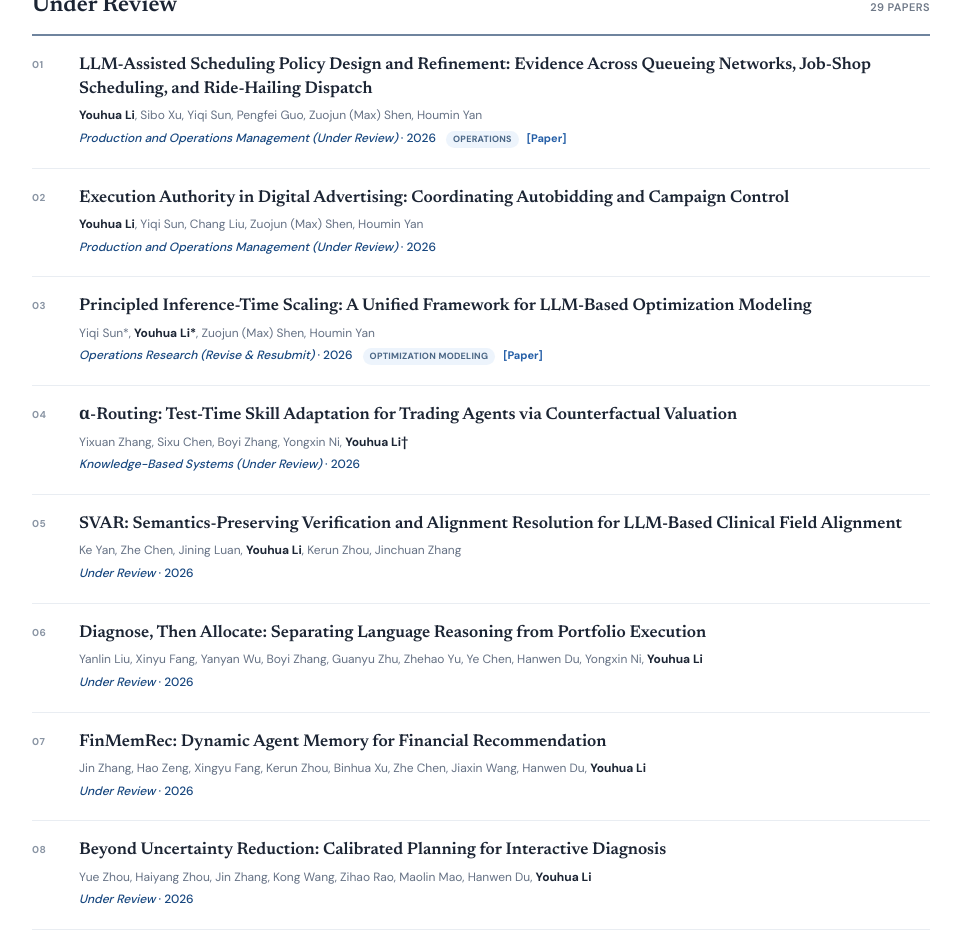
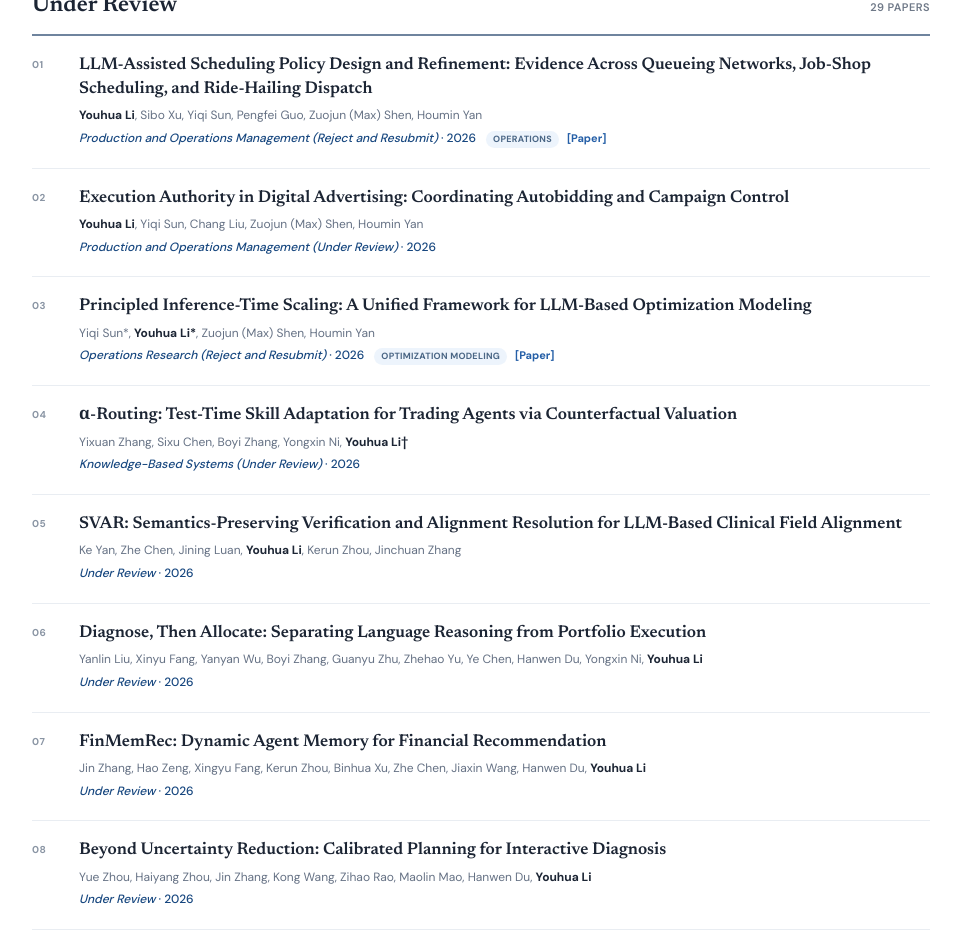
Before and after one commit to youhua97/youhua97.github.io, a Next.js app: page / in a window 1280 px wide. Shown: the part 2180-3110 px from the top of the page, without its empty margins (159-1119 px from the left). Built offline with nearby package versions, Linux system fonts and the light colour scheme.

Commit message:
Correct both manuscript statuses to Reject and Resubmit

```diff
--- a/app/data.ts
+++ b/app/data.ts
@@ -13,7 +13,7 @@ export const underReview: Paper[] = [
       "LLM-Assisted Scheduling Policy Design and Refinement: Evidence Across Queueing Networks, Job-Shop Scheduling, and Ride-Hailing Dispatch",
     authors:
       "Youhua Li, Sibo Xu, Yiqi Sun, Pengfei Guo, Zuojun (Max) Shen, Houmin Yan",
-    venue: "Production and Operations Management (Under Review)",
+    venue: "Production and Operations Management (Reject and Resubmit)",
     year: "2026",
     href:
       "https://www.researchgate.net/publication/411058050_LLM-Assisted_Scheduling_Policy_Design_and_Refinement_Evidence_Across_Queueing_Networks_Job-Shop_Scheduling_and_Ride-Hailing_Dispatch",
@@ -31,7 +31,7 @@ export const underReview: Paper[] = [
     title:
       "Principled Inference-Time Scaling: A Unified Framework for LLM-Based Optimization Modeling",
     authors: "Yiqi Sun*, Youhua Li*, Zuojun (Max) Shen, Houmin Yan",
-    venue: "Operations Research (Revise & Resubmit)",
+    venue: "Operations Research (Reject and Resubmit)",
     year: "2026",
     href: "https://papers.ssrn.com/sol3/papers.cfm?abstract_id=6562298",
     tag: "Optimization Modeling",
```
